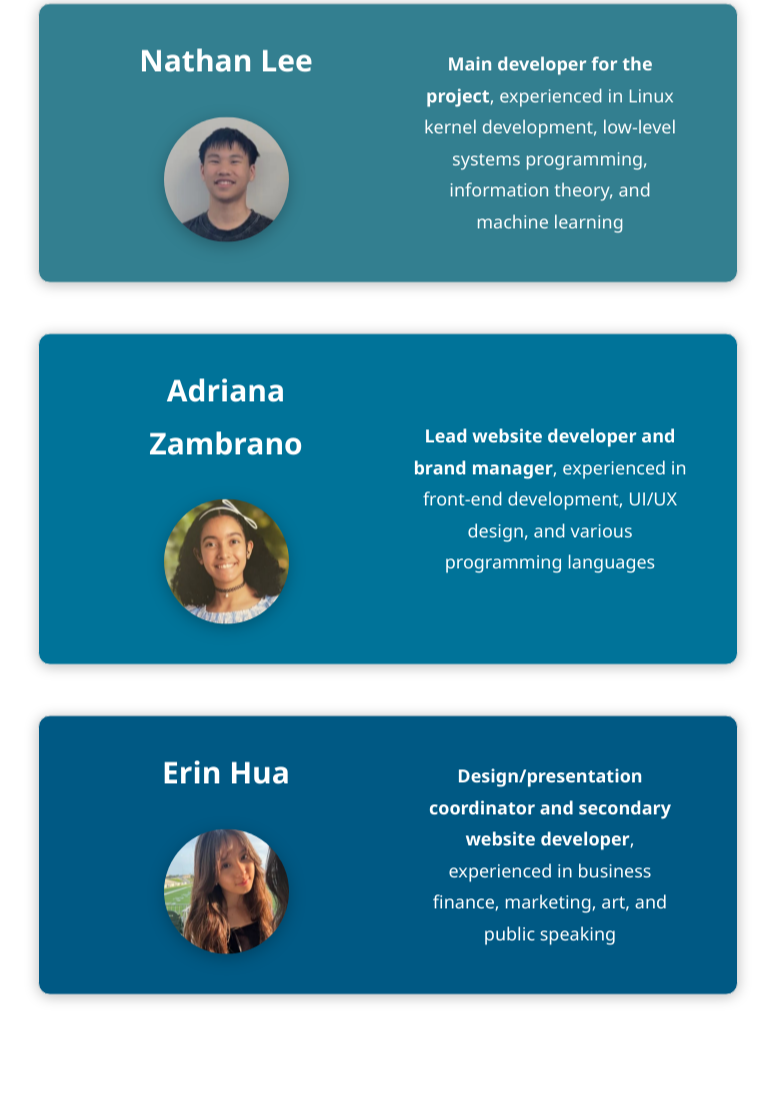
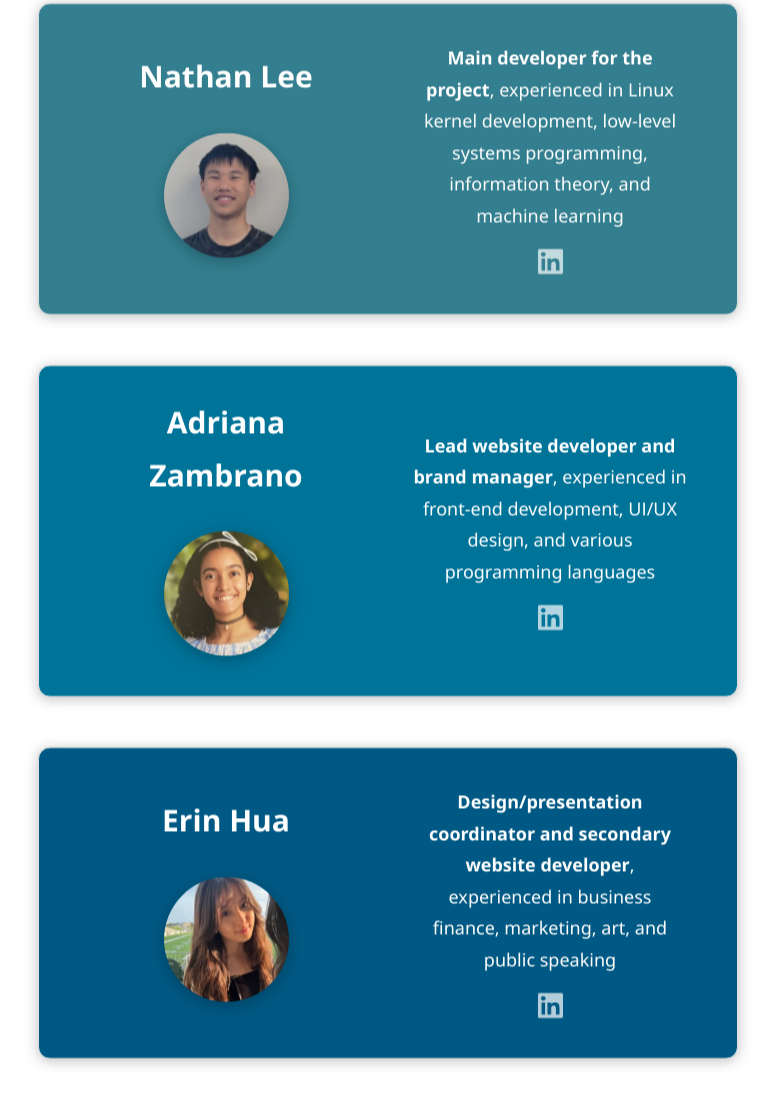
Before and after one commit to krypton-laboratories/kryptographer, a website: page about.html in a window 1280 px wide. Shown: the part 1605-2710 px from the top of the page, without its empty margins (252-1027 px from the left). Drawn offline with nearby package versions, Linux system fonts and the light colour scheme.

Commit message:
Added LinkedIn profiles for each team member

```diff
--- a/about.html
+++ b/about.html
@@ -50,7 +50,10 @@
                                 <h2>Nathan Lee</h2>
                                 <img class="bio-pic circle" alt="Nathan Lee" src="assets/img/nathan.png">
                             </div>
-                            <p class="center"><b clas="white">Main developer for the project</b>, experienced in Linux kernel development, low-level systems programming, information theory, and machine learning</p>
+                            <div class="centered-column">
+                                <p class="center"><b clas="white">Main developer for the project</b>, experienced in Linux kernel development, low-level systems programming, information theory, and machine learning</p>
+                                <a href="https://www.linkedin.com/in/nathan-lee-894549338/"><img class="linkedin" src="assets/img/linkedin.png" alt="LinkedIn Profile" title="LinkedIn Profile"></a>
+                            </div>
                         </div>
 
                         <div class="about card fade-in split-half">
@@ -58,7 +61,10 @@
                                 <h2>Adriana Zambrano</h2>
                                 <img class="bio-pic circle" alt="Adriana Zambrano" src="assets/img/adriana.png">
                             </div>
-                            <p class="center"><b class="white">Lead website developer and brand manager</b>, experienced in front-end development, UI/UX design, and various programming languages</p>
+                            <div class="centered-column">
+                                <p class="center"><b class="white">Lead website developer and brand manager</b>, experienced in front-end development, UI/UX design, and various programming languages</p>
+                                <a href="https://www.linkedin.com/in/adrianazambrano2009/"><img class="linkedin" src="assets/img/linkedin.png" alt="LinkedIn Profile" title="LinkedIn Profile"></a>
+                            </div>
                         </div>
 
                         <div class="about card fade-in split-half">
@@ -66,7 +72,10 @@
                                 <h2>Erin Hua</h2>
                                 <img class="bio-pic circle" alt="Erin Hua" src="assets/img/erin.png">
                             </div>
-                            <p class="center"><b class="white">Design/presentation coordinator and secondary website developer</b>, experienced in business finance, marketing, art, and public speaking</p>
+                            <div class="centered-column">
+                                <p class="center"><b class="white">Design/presentation coordinator and secondary website developer</b>, experienced in business finance, marketing, art, and public speaking</p>
+                                <a href="https://www.linkedin.com/in/erin-hua-8b671a304/"><img class="linkedin" src="assets/img/linkedin.png" alt="LinkedIn Profile" title="LinkedIn Profile"></a>
+                            </div>
                         </div>
                     </div>
                 </div>
--- a/style.css
+++ b/style.css
@@ -103,13 +103,6 @@ header > * {
 header img {
     height: 30px;
     opacity: 0.7;
-    transition: all 0.3s;
-}
-
-header img:hover {
-    opacity: 1;
-    transform: scale(1.2);
-    will-change: transform;
     transition: all 0.3s;
 }
 
@@ -242,18 +235,6 @@ header > *, nav > * {
     color: #D9FFD9;
 }
 
-img.bio-pic {
-    object-fit: contain;
-    width: 125px;
-    height: 125px;
-    padding: 20px 0px;
-    filter: drop-shadow(0px 4px 8px rgba(0, 0, 0, 0.25));
-}
-
-img.circle {
-    border-radius: 50%;
-}
-
 input, select {
     width: 100%;
     padding: 8px;
@@ -384,11 +365,39 @@ h2.blue {
     color: #005984;
 }
 
+img.bio-pic {
+    object-fit: contain;
+    width: 125px;
+    height: 125px;
+    padding: 20px 0px;
+    filter: drop-shadow(0px 4px 8px rgba(0, 0, 0, 0.25));
+}
+
+img.circle {
+    border-radius: 50%;
+}
+
 img.custom-bullet {
     display: block;
     width: 25px;
     object-fit: contain;
     margin: 3px 15px 0px 0px;
+}
+
+img.linkedin {
+    object-fit: contain;
+    display: block;
+    width: 25px;
+    padding: 0px 0px 20px 0px;
+    opacity: 0.7;
+    transition: all 0.3s;
+}
+
+img.linkedin:hover, header img:hover {
+    opacity: 1;
+    transform: scale(1.2);
+    will-change: transform;
+    transition: all 0.3s;
 }
 
 section.title {
```
Also changed, not shown: planning.md (+2 -2 lines).
